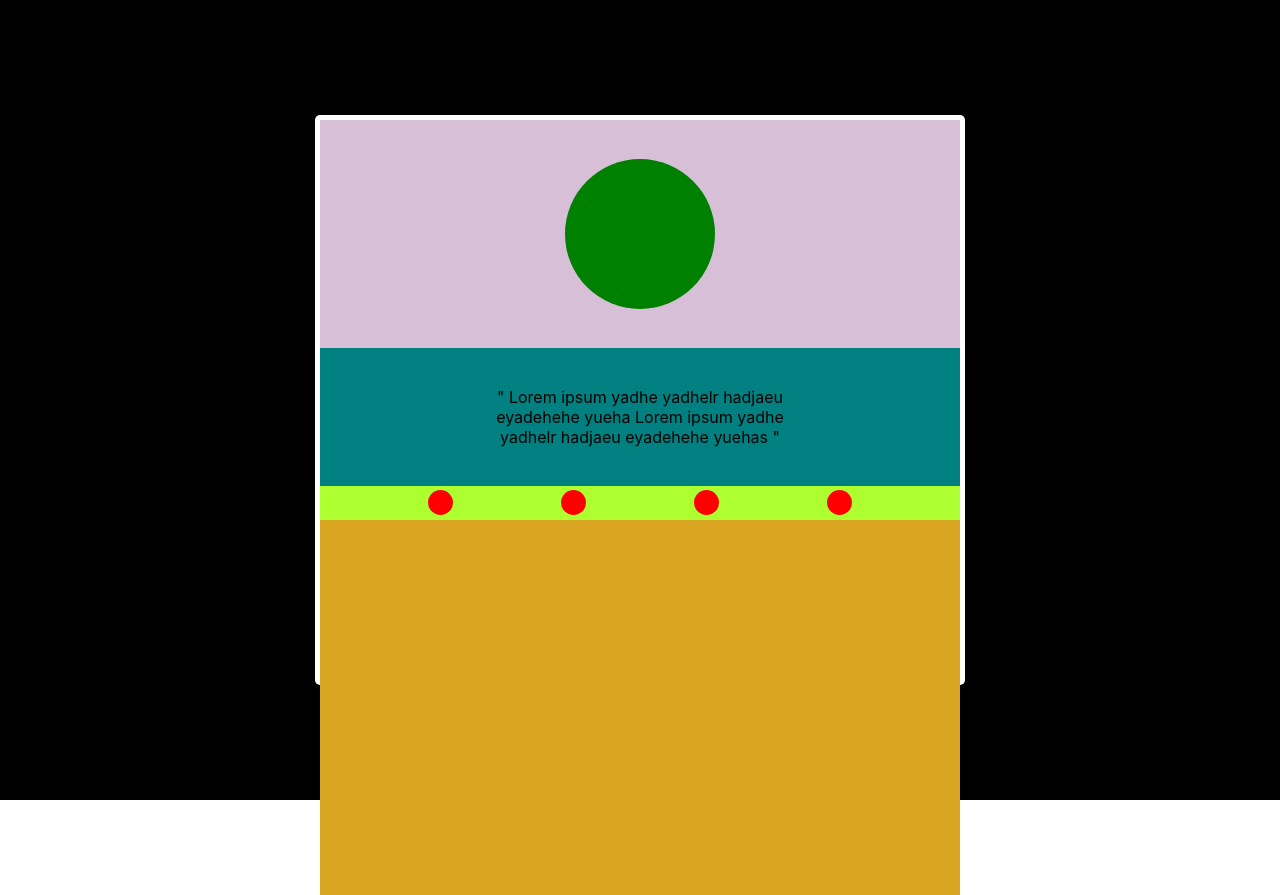
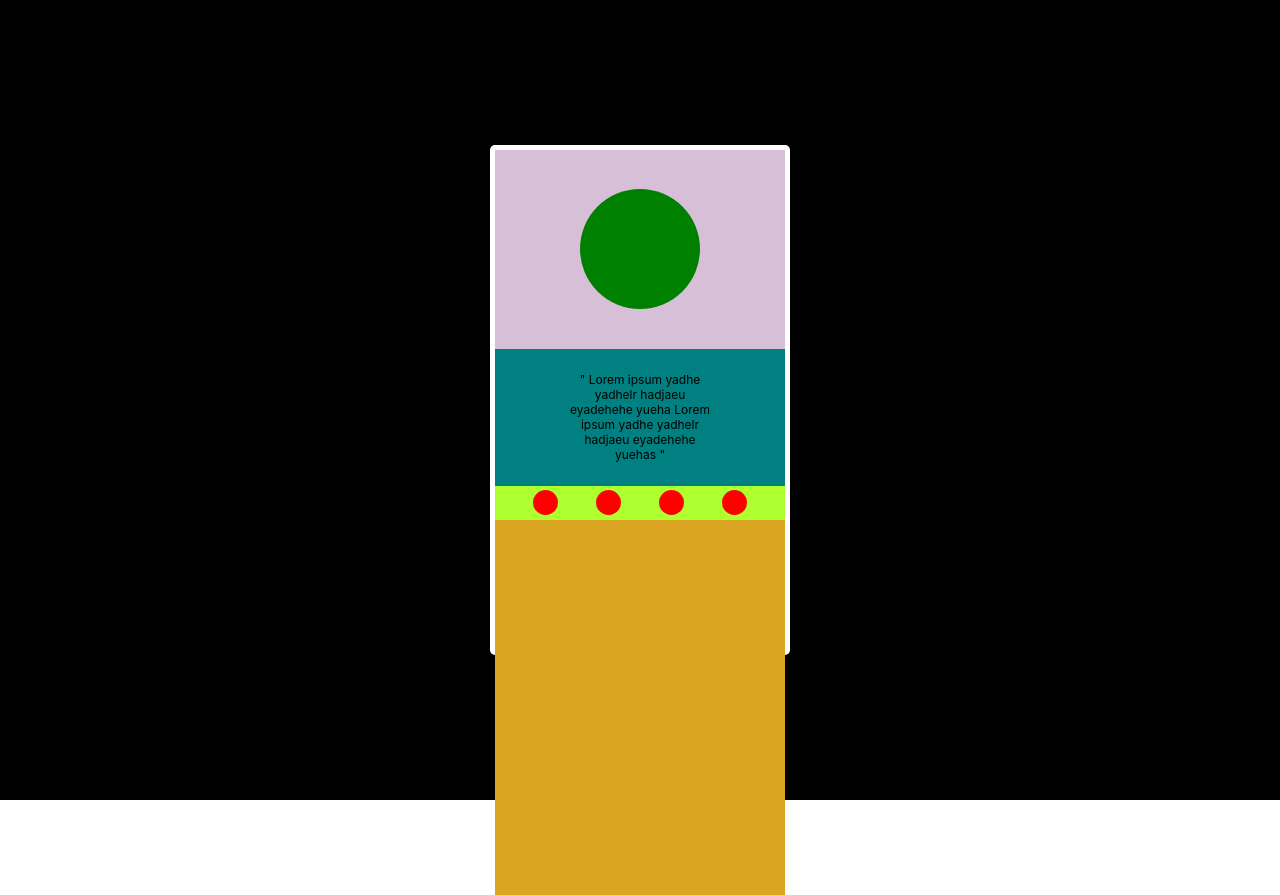
Before and after one commit to KungOG/EHP, a React (Create React App) app: page / in a window 1280 px wide. Built offline with nearby package versions, Linux system fonts and the light colour scheme.

Commit message:
Added styling for modal and profile page

```diff
--- a/src/style/components/_modal.scss
+++ b/src/style/components/_modal.scss
@@ -4,8 +4,8 @@
   flex-direction: column;
   padding: 5px;
   border-radius: 5px;
-  height: 70vh;
-  width: 50vw;
+  height: 500px;
+  width: 290px;
 
   &__top {
     width: 100%;
@@ -16,4 +16,10 @@
     width: 100%;
     height: 100%;
   }
+
+  &__button {
+    background: white;
+    border: 0;
+    width: 100%;
+  }
 }
--- a/src/style/components/_profile.scss
+++ b/src/style/components/_profile.scss
@@ -10,21 +10,33 @@
     display: flex;
     justify-content: center;
     align-items: center;
-    height: calc(100% - 70px);
+    height: calc(100% - 80px);
     width: 100%;
   }
 
   &__text {
     background: teal;
     display: flex;
+    flex-direction: column;
     justify-content: center;
     align-items: center;
     height: 200px;
     width: 100%;
   }
 
+  &__name {
+    margin: 0;
+    font-size: 24px;
+  }
+
+  &__work {
+    margin-top: 0;
+    font-size: 16px;
+  }
+
   &__paragraph {
     max-width: 50%;
+    font-size: 12px;
     text-align: center;
   }
 
@@ -45,8 +57,8 @@
   }
 
   &__image {
-    height: 150px;
-    width: 150px;
+    height: 120px;
+    width: 120px;
     background: green;
     border-radius: 999px;
   }
--- a/src/style/index.css
+++ b/src/style/index.css
@@ -9,8 +9,8 @@
           flex-direction: column;
   padding: 5px;
   border-radius: 5px;
-  height: 70vh;
-  width: 50vw;
+  height: 500px;
+  width: 290px;
 }
 
 .modal__top {
@@ -21,6 +21,12 @@
 .modal__bottom {
   width: 100%;
   height: 100%;
+}
+
+.modal__button {
+  background: white;
+  border: 0;
+  width: 100%;
 }
 
 .project {
@@ -76,7 +82,7 @@
   -webkit-box-align: center;
       -ms-flex-align: center;
           align-items: center;
-  height: calc(100% - 70px);
+  height: calc(100% - 80px);
   width: 100%;
 }
 
@@ -85,6 +91,10 @@
   display: -webkit-box;
   display: -ms-flexbox;
   display: flex;
+  -webkit-box-orient: vertical;
+  -webkit-box-direction: normal;
+      -ms-flex-direction: column;
+          flex-direction: column;
   -webkit-box-pack: center;
       -ms-flex-pack: center;
           justify-content: center;
@@ -95,8 +105,19 @@
   width: 100%;
 }
 
+.profile__name {
+  margin: 0;
+  font-size: 24px;
+}
+
+.profile__work {
+  margin-top: 0;
+  font-size: 16px;
+}
+
 .profile__paragraph {
   max-width: 50%;
+  font-size: 12px;
   text-align: center;
 }
 
@@ -123,8 +144,8 @@
 }
 
 .profile__image {
-  height: 150px;
-  width: 150px;
+  height: 120px;
+  width: 120px;
   background: green;
   border-radius: 999px;
 }
```
Also changed, not shown: 1 other file (tests, documents, lock files or other folders).
